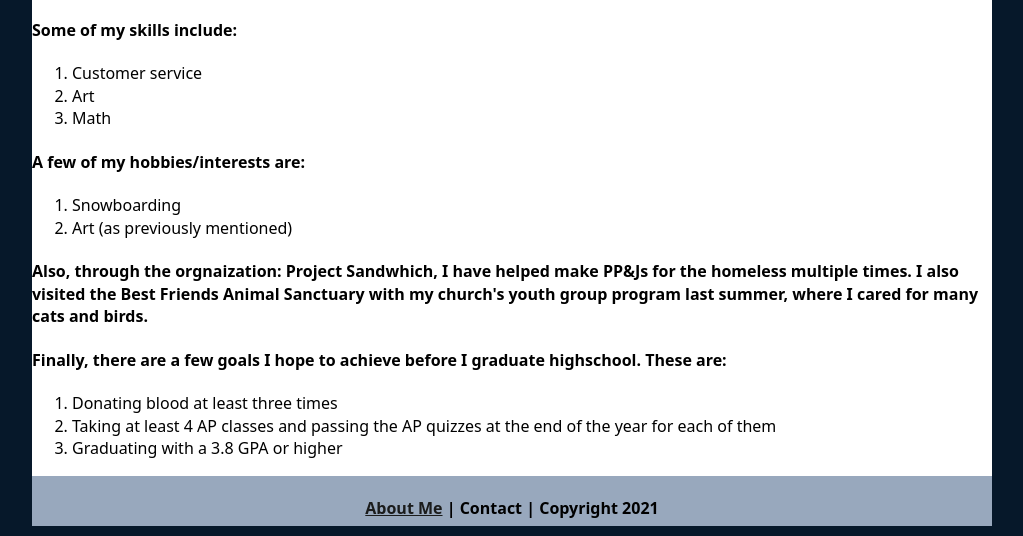
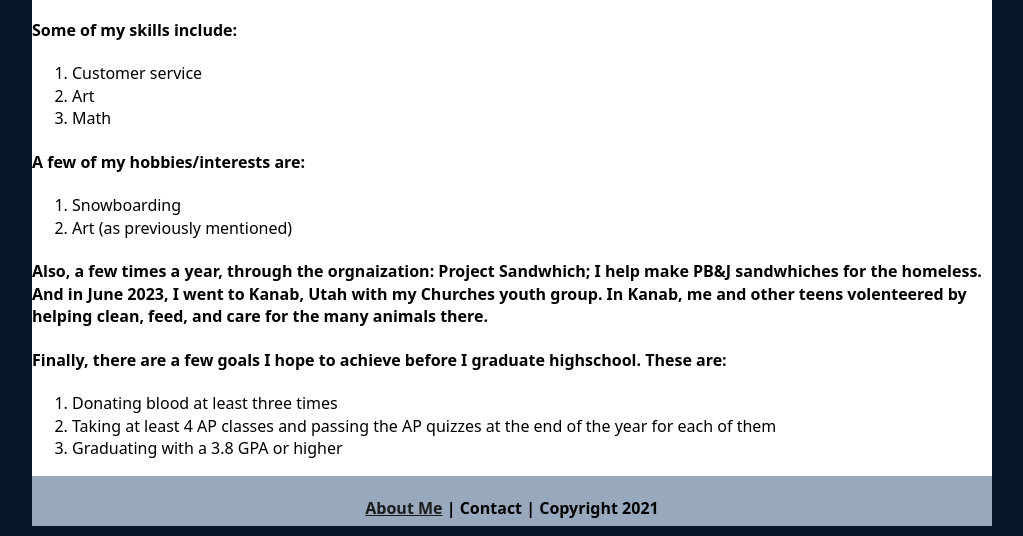
Before and after one commit to PanNm09/ecs-portfolio, a plain HTML site: page aboutme.html in a window 1280 px wide. Shown: the part 264-800 px from the top of the page, without its empty margins (128-1151 px from the left). Drawn offline with Linux system fonts and the light colour scheme.

Commit message:
Update aboutme.html

```diff
--- a/aboutme.html
+++ b/aboutme.html
@@ -28,7 +28,7 @@
                <li style="text-align:left">Snowboarding</li>
                <li style="text-align:left">Art (as previously mentioned)</li>
             </ol>
-             <h4 style="text-align:left"> Also, through the orgnaization: Project Sandwhich, I have helped make PP&Js for the homeless multiple times. I also visited the Best Friends Animal Sanctuary with my church's youth group program last summer, where I cared for many cats and birds.</h4>
+             <h4 style="text-align:left"> Also, a few times a year, through the orgnaization: Project Sandwhich; I help make PB&J sandwhiches for the homeless. And in June 2023, I went to Kanab, Utah with my Churches youth group. In Kanab, me and other teens volenteered by helping clean, feed, and care for the many animals there.</h4>
            <h4 style="text-align:left">Finally, there are a few goals I hope to achieve before I graduate highschool. These are:</h4>
            <ol style="text-align:left">
               <li style="text-align:left">Donating blood at least three times</li>
```
